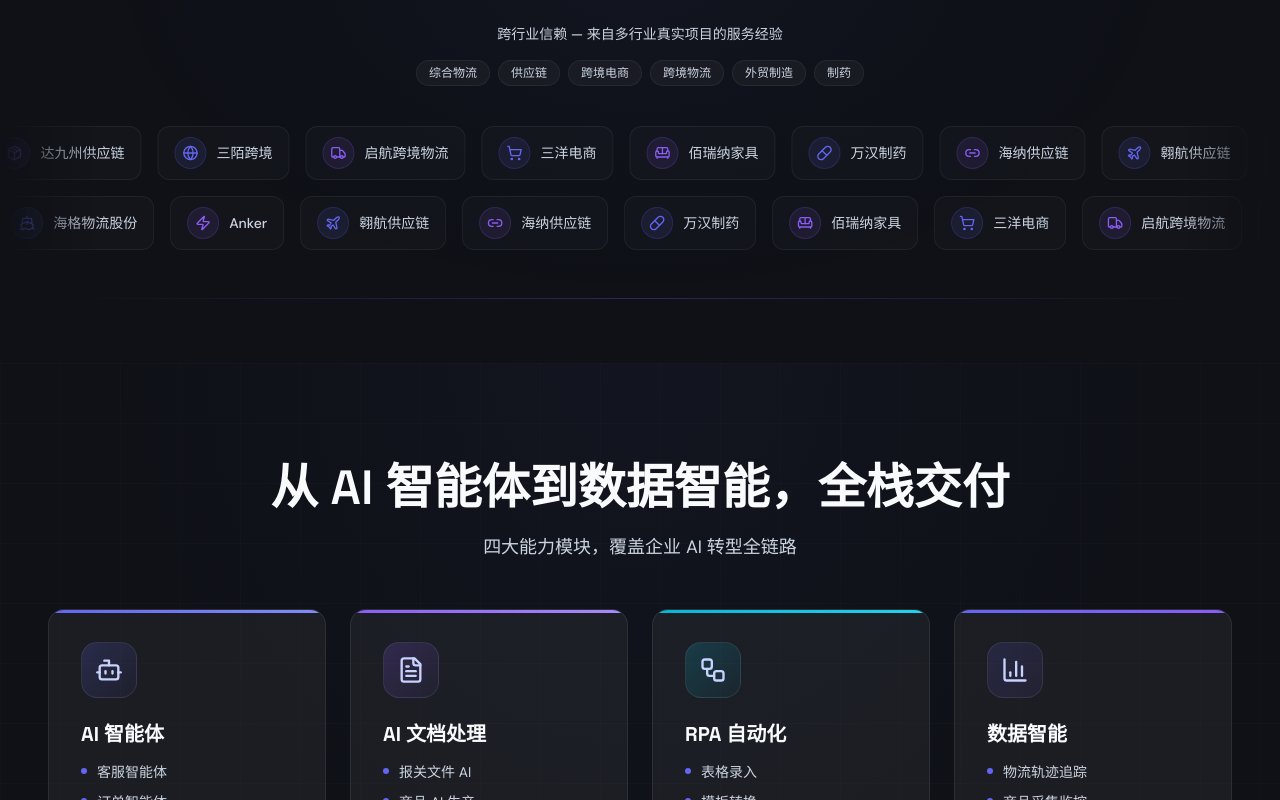
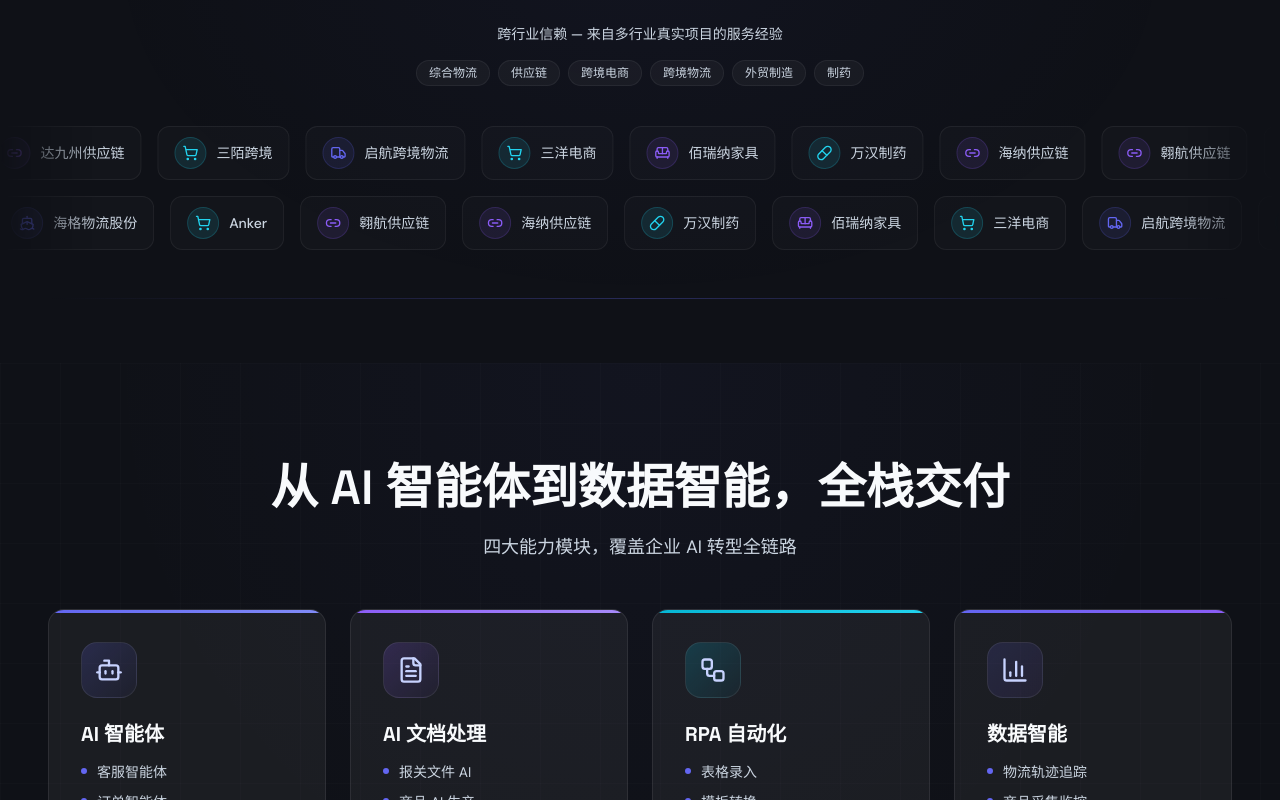
Before and after one commit to ccc1988/huanyinai-web, a Next.js app: page / in a window 1280 px wide. Shown: the part 840-1640 px from the top of the page. Built offline with nearby package versions, Linux system fonts and the light colour scheme.

Commit message:
fix: restore anonymous homepage labels

```diff
--- a/app/admin/industries/page.tsx
+++ b/app/admin/industries/page.tsx
@@ -8,6 +8,7 @@
 const emptyIndustry: IndustrySolution = {
   slug: "",
   title: "",
+  shortTitle: "",
   subtitle: "",
   painPoints: [],
   solutionSummary: "",
@@ -137,6 +138,9 @@
           <input value={data.title} onChange={(e) => update("title", e.target.value)} className="form-input" />
         </FormField>
       </div>
+      <FormField label="首页短标题" required>
+        <input value={data.shortTitle || ""} onChange={(e) => update("shortTitle", e.target.value)} placeholder="如：企业 AI 定制（建议 4-10 个字）" maxLength={20} className="form-input" />
+      </FormField>
       <FormField label="副标题">
         <input value={data.subtitle} onChange={(e) => update("subtitle", e.target.value)} className="form-input" />
       </FormField>
--- a/components/home/ClientLogos.tsx
+++ b/components/home/ClientLogos.tsx
@@ -10,8 +10,8 @@
 }
 
 /* 单个 Logo 卡片 */
-function LogoCard({ name }: { name: string }) {
-  const { icon: Icon, color } = getCustomerIcon(name);
+function LogoCard({ customer }: { customer: Customer }) {
+  const { icon: Icon, color } = getCustomerIcon(customer.industry);
   return (
     <div className="logo-cloud-item group flex items-center gap-2.5 px-4 py-2.5 rounded-xl cursor-pointer shrink-0">
       <div
@@ -24,7 +24,7 @@
         className="logo-cloud-name text-sm font-medium whitespace-nowrap transition-colors duration-300"
         style={{ color: "var(--color-text-logo)" }}
       >
-        {name}
+        {customer.name}
       </span>
     </div>
   );
@@ -101,7 +101,7 @@
         <div className="marquee-mask overflow-hidden">
           <div className={`flex gap-4 marquee-track-left ${paused ? "marquee-paused" : ""}`}>
             {[...customers, ...customers].map((c, i) => (
-              <LogoCard key={`row1-${i}`} name={c.name} />
+              <LogoCard key={`row1-${i}`} customer={c} />
             ))}
           </div>
         </div>
@@ -110,7 +110,7 @@
         <div className="marquee-mask overflow-hidden">
           <div className={`flex gap-4 marquee-track-right ${paused ? "marquee-paused" : ""}`}>
             {[...rowReverse, ...rowReverse].map((c, i) => (
-              <LogoCard key={`row2-${i}`} name={c.name} />
+              <LogoCard key={`row2-${i}`} customer={c} />
             ))}
           </div>
         </div>
--- a/components/home/IndustryTabs.tsx
+++ b/components/home/IndustryTabs.tsx
@@ -42,7 +42,7 @@
               }}
             >
               <Icon size={16} />
-              {ind.title.replace(/ AI 解决方案.*/, "")}
+              <span className="whitespace-nowrap">{ind.shortTitle || ind.title.replace(/ AI 解决方案.*/, "")}</span>
               {idx === activeIndex && (
                 <motion.span
                   layoutId={!shouldReduceMotion ? "active-tab" : undefined}
--- a/lib/customerIcons.ts
+++ b/lib/customerIcons.ts
@@ -1,33 +1,26 @@
 import {
   Ship,
   Package,
-  Globe,
   Truck,
   ShoppingCart,
   Sofa,
   Pill,
   Link2,
-  Plane,
   Zap,
 } from "lucide-react";
 
 /**
- * 客户品牌图标映射
- * 根据客户行业匹配 Lucide 图标，统一暗色科技风
+ * 匿名客户按行业匹配图标，避免在代码中保留客户实名。
  */
 const customerIcons: Record<string, { icon: React.ElementType; color: string }> = {
-  海格物流股份: { icon: Ship, color: "#6366F1" },
-  达九州供应链: { icon: Package, color: "#8B5CF6" },
-  三陌跨境: { icon: Globe, color: "#6366F1" },
-  启航跨境物流: { icon: Truck, color: "#8B5CF6" },
-  三洋电商: { icon: ShoppingCart, color: "#6366F1" },
-  佰瑞纳家具: { icon: Sofa, color: "#8B5CF6" },
-  万汉制药: { icon: Pill, color: "#6366F1" },
-  海纳供应链: { icon: Link2, color: "#8B5CF6" },
-  翱航供应链: { icon: Plane, color: "#6366F1" },
-  Anker: { icon: Zap, color: "#8B5CF6" },
+  综合物流: { icon: Ship, color: "#6366F1" },
+  供应链: { icon: Link2, color: "#8B5CF6" },
+  跨境电商: { icon: ShoppingCart, color: "#22D3EE" },
+  跨境物流: { icon: Truck, color: "#6366F1" },
+  外贸制造: { icon: Sofa, color: "#8B5CF6" },
+  制药: { icon: Pill, color: "#22D3EE" },
 };
 
-export function getCustomerIcon(name: string) {
-  return customerIcons[name] || { icon: Zap, color: "#6366F1" };
+export function getCustomerIcon(industry: string) {
+  return customerIcons[industry] || { icon: Package, color: "#6366F1" };
 }
--- a/lib/data.ts
+++ b/lib/data.ts
@@ -36,6 +36,7 @@
 export interface IndustrySolution {
   slug: string;
   title: string;
+  shortTitle?: string;
   subtitle: string;
   painPoints: string[];
   solutionSummary: string;
```
Also changed, not shown: 1 other file (tests, documents, lock files or other folders).
